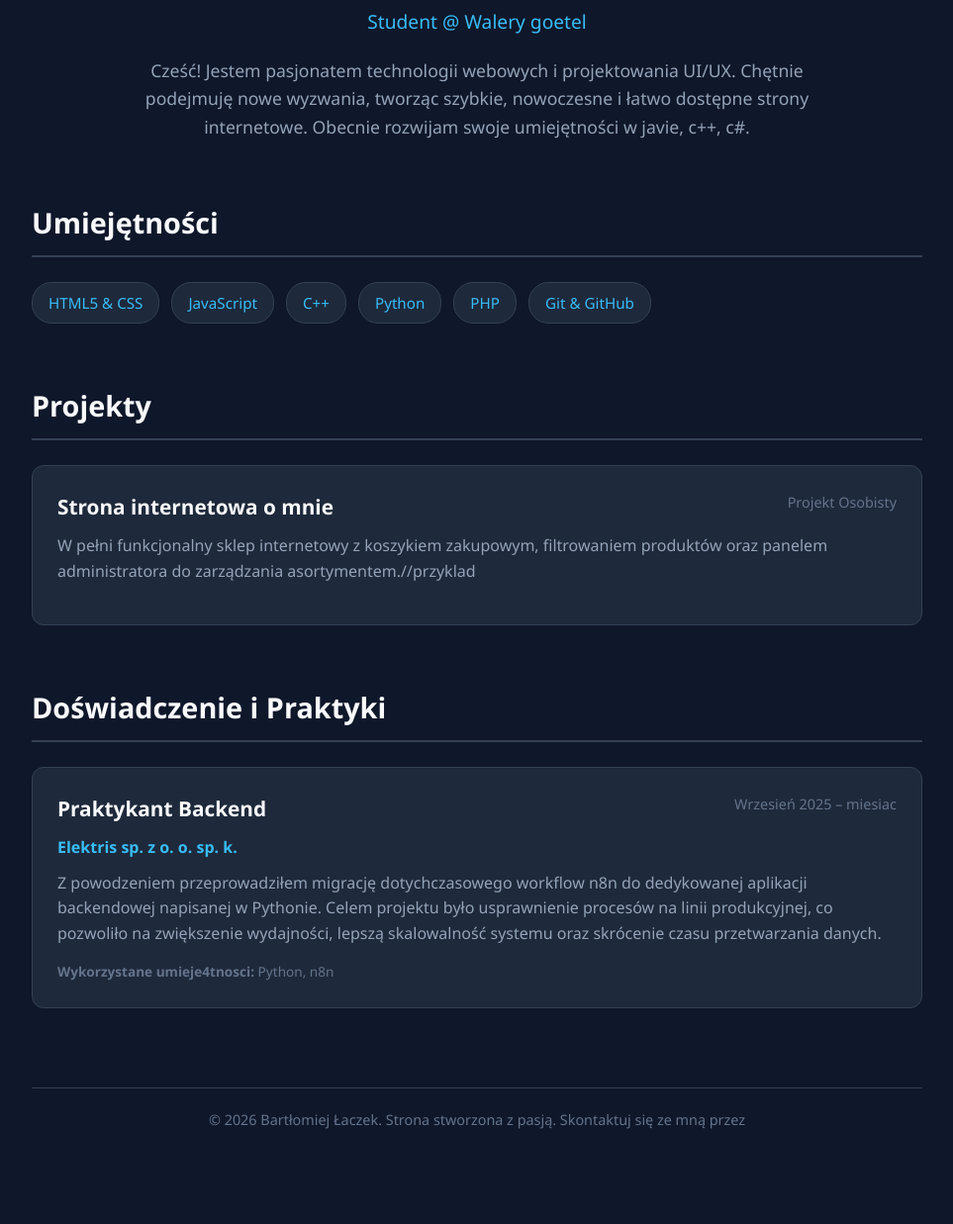
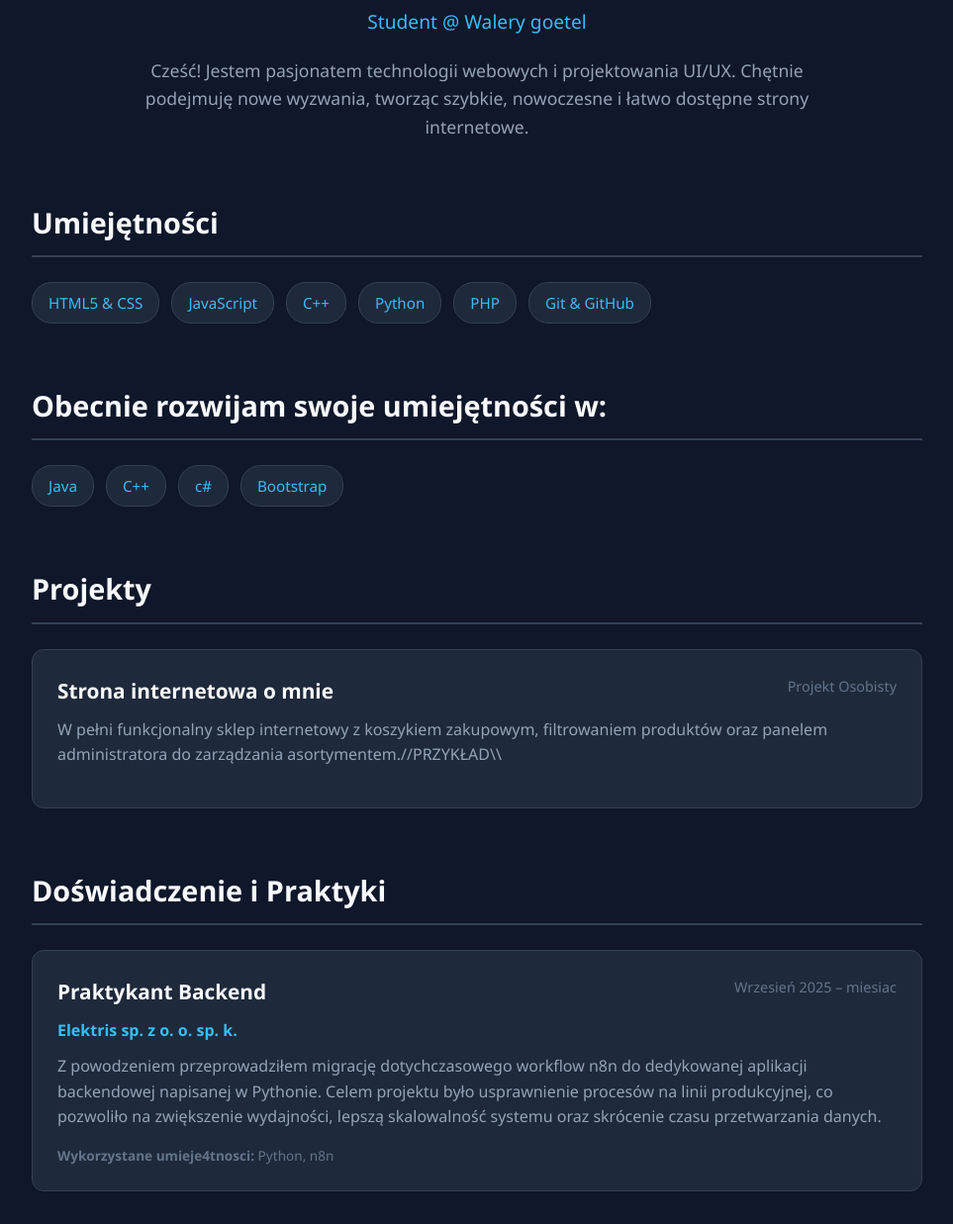
Before and after one commit to Aqayooooo/test, a plain HTML site: page aboutpage.html in a window 1280 px wide. Shown: the part 303-1540 px from the top of the page at 99% size, without its empty margins (158-1121 px from the left). Before the commit the page ends 1486 px from the top, so only its background shows below. Drawn offline with Linux system fonts and the light colour scheme.

Commit message:
Add files via upload

```diff
--- a/aboutpage.html
+++ b/aboutpage.html
@@ -192,7 +192,7 @@ html
             <h1>Bartłomiej Łaczek</h1>
             <p class="subtitle">Student @ Walery goetel </p>
             <p class="about-text">
-                Cześć! Jestem pasjonatem technologii webowych i projektowania UI/UX. Chętnie podejmuję nowe wyzwania, tworząc szybkie, nowoczesne i łatwo dostępne strony internetowe. Obecnie rozwijam swoje umiejętności w javie, c++, c#.
+                Cześć! Jestem pasjonatem technologii webowych i projektowania UI/UX. Chętnie podejmuję nowe wyzwania, tworząc szybkie, nowoczesne i łatwo dostępne strony internetowe.
 
             </p>
         </header>
@@ -208,6 +208,15 @@ html
                 <span class="skill-tag">Git & GitHub</span>
             </div>
         </section>
+        <section id="skills">
+            <h2>Obecnie rozwijam swoje umiejętności w:  </h2>
+            <div class="skills-grid">
+                <span class="skill-tag">Java</span>
+                <span class="skill-tag">C++</span>
+                <span class="skill-tag">c#</span>
+                <span class="skill-tag">Bootstrap</span>
+            </div>
+        </section>
 
         <section id="projects">
             <h2>Projekty</h2>
@@ -219,7 +228,7 @@ html
                         <span class="card-meta">Projekt Osobisty</span>
                     </div>
                     <p class="card-description">
-                        W pełni funkcjonalny sklep internetowy z koszykiem zakupowym, filtrowaniem produktów oraz panelem administratora do zarządzania asortymentem.//przyklad
+                        W pełni funkcjonalny sklep internetowy z koszykiem zakupowym, filtrowaniem produktów oraz panelem administratora do zarządzania asortymentem.//PRZYKŁAD\\
                     </p>
                 </div>
 
@@ -250,7 +259,7 @@ html
         </section>
 
         <footer>
-            <p>&copy; 2026 Bartłomiej Łaczek. Strona stworzona z pasją. Skontaktuj się ze mną przez </p>
+            <p>&copy; 2026 Bartłomiej Łaczek. Strona stworzona z pasją. Skontaktuj się ze mną przez <a href="https://mail.google.com/mail/">bartlomiej.laczek7312@gmail.com</a> </p>
         </footer>
 
     </div>
```
